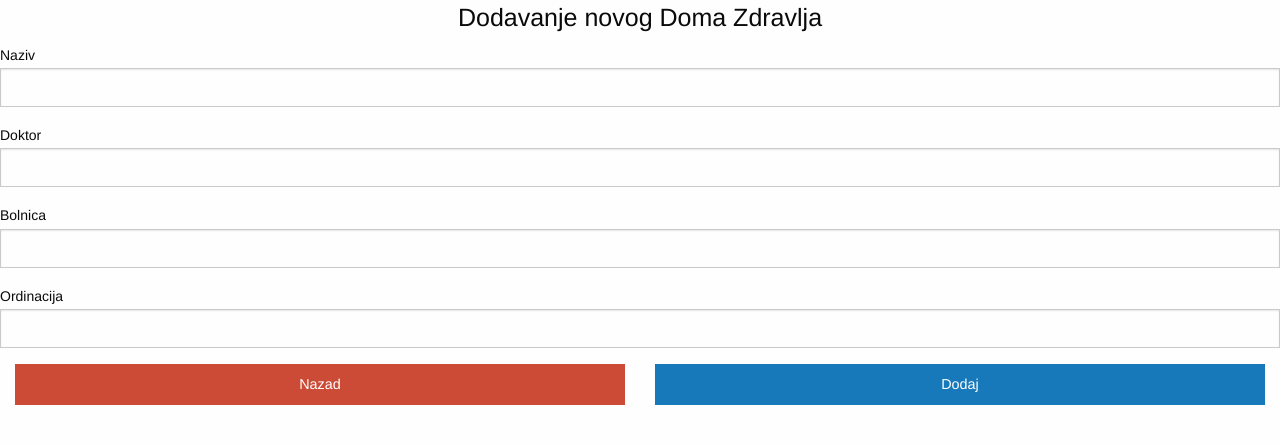
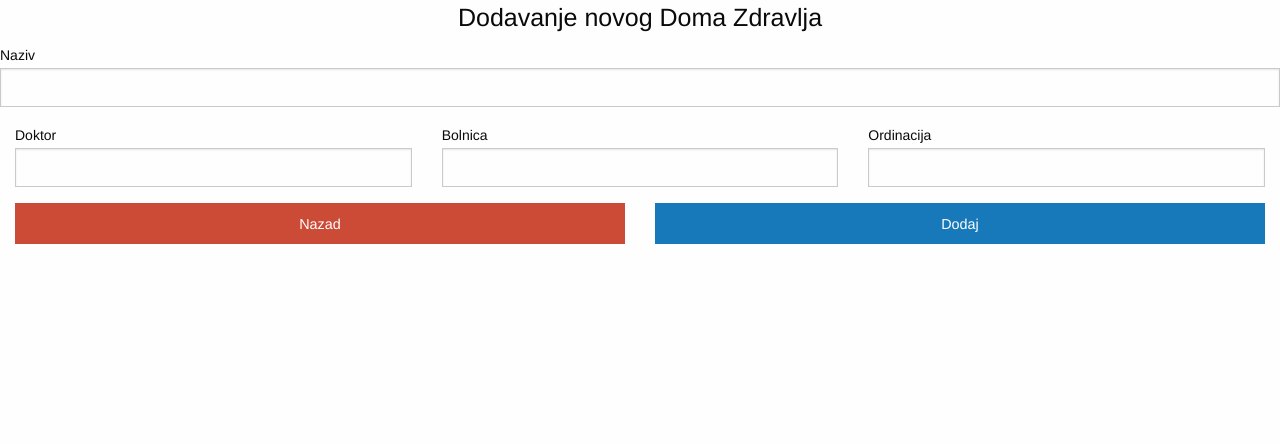
Before and after one commit to dinkodugec/Zdravstvo_vs, a PHP site: template App/View/privatno/Dom_zdravlja/novo.phtml in a window 1280 px wide. Shown: the top 444 px of the page. Run offline with PHP 8.4, Linux system fonts and the light colour scheme; the template is opened without the code that fills it, so the values that code supplies are empty.

Commit message:
Frontend novi Dom Zdravlja

```diff
--- a/App/View/privatno/Dom_zdravlja/novo.phtml
+++ b/App/View/privatno/Dom_zdravlja/novo.phtml
@@ -6,17 +6,25 @@
     <input type="text" name="naziv" value="<?=$dom_zdravlja->$naziv?>">
   </label>
 
+  <div class="grid-x grid-padding-x">
+  <div class="cell large-4">
   <label>Doktor
     <input type="text" name="doktor" value="<?=$dom_zdravlja->$doktor?>">
   </label>
-
+  </div>
+  <div class="cell large-4">
   <label>Bolnica
     <input type="text" name="bolnica" value="<?=$dom_zdravlja->$bolnica?>">
   </label>
-
+  </div>
+  <div class="cell large-4">
   <label>Ordinacija
     <input type="text" name="ordinacija" value="<?=$dom_zdravlja->$ordinacija?>">
   </label>
+  </div>
+</div>
+
+
 
   <?=$poruka?>
 
```
